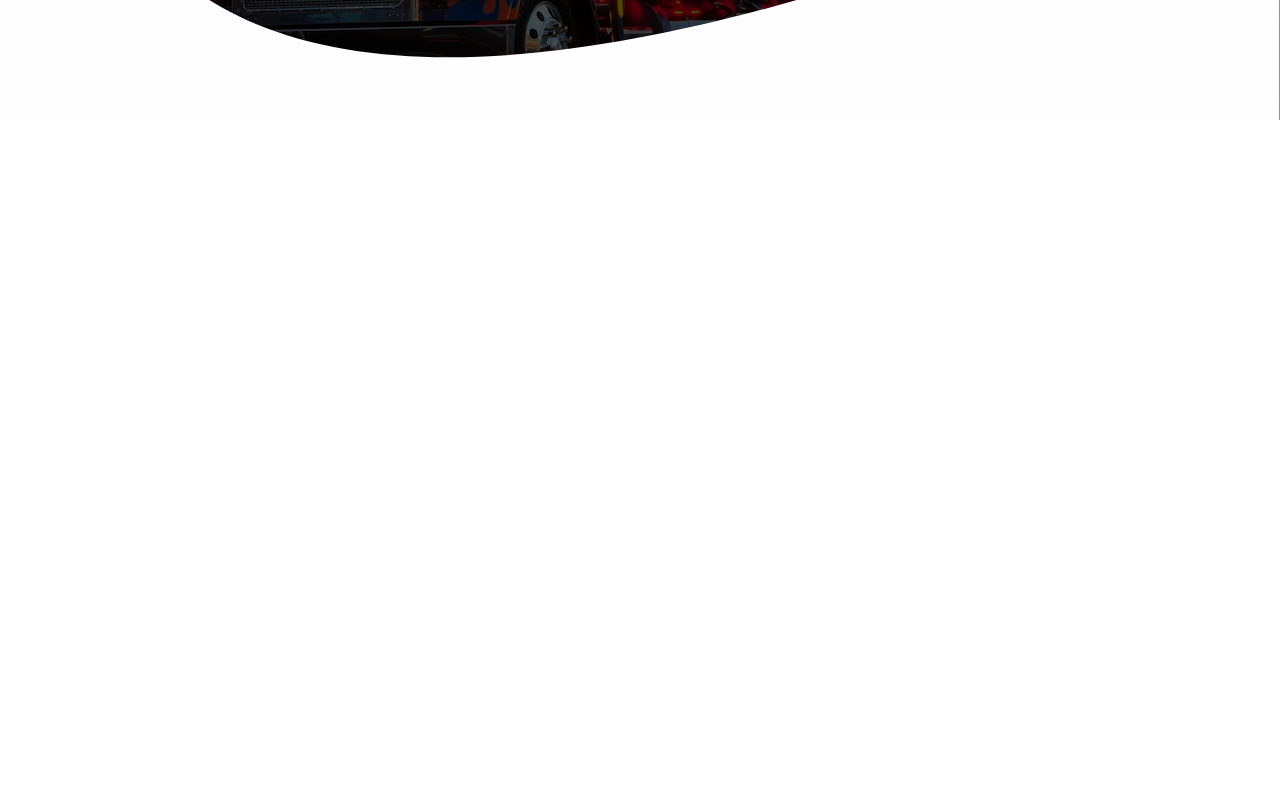
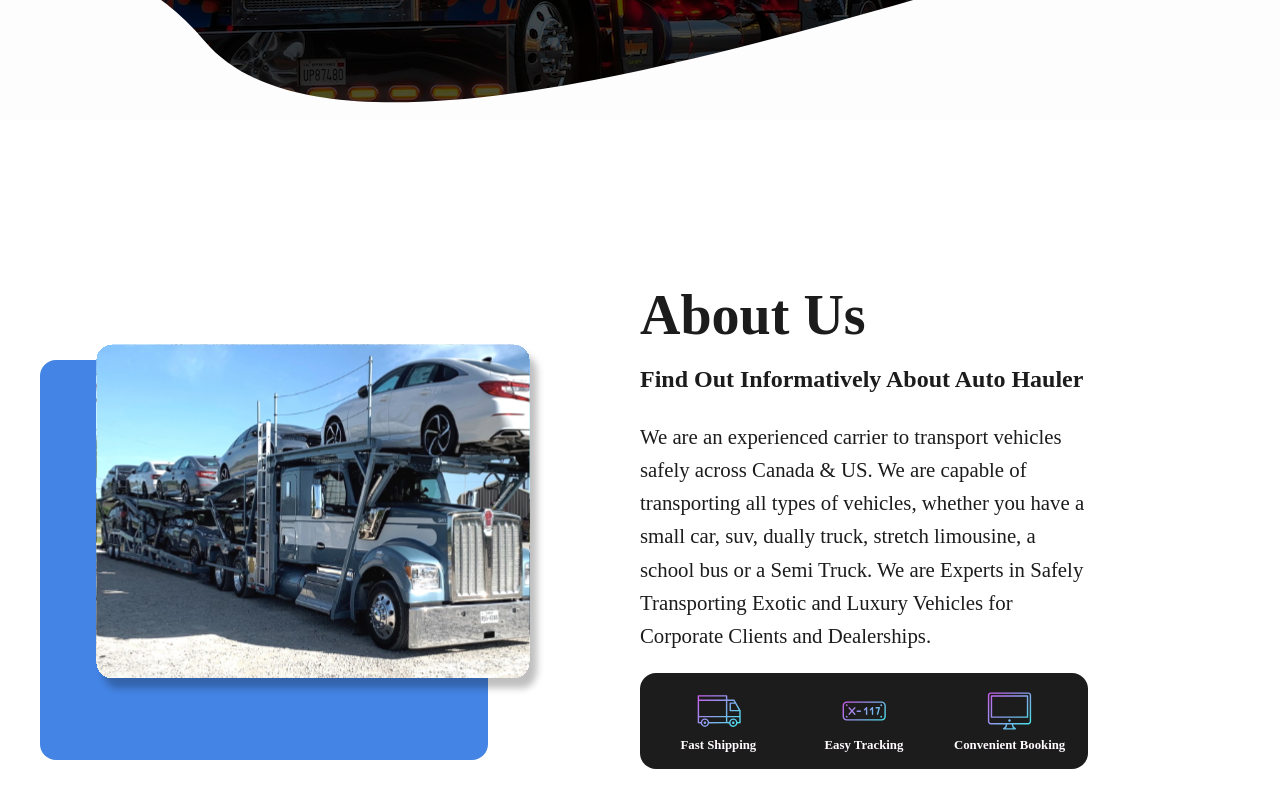
Before and after one commit to TieuVanHien/auto-haul, a React (Create React App) app: page / in a window 1280 px wide. Shown: the part 680-1488 px from the top of the page. Before the commit the page ends 800 px from the top, so only its background shows below. Built offline with nearby package versions, Linux system fonts and the light colour scheme; a web font is replaced by a local one.

Commit message:
completed about us section

```diff
--- a/src/App.js
+++ b/src/App.js
@@ -1,19 +1,16 @@
 import { Nav } from "./components";
-import ReactDOM from "react-dom/client";
-import { Home } from "./section";
+import { BrowserRouter as Router } from "react-router-dom";
+import { Home, About } from "./section";
 import { BrowserRouter, Routes, Route } from "react-router-dom";
 
 function App() {
   return (
     <div className="App">
-      <Nav />
-      <BrowserRouter>
-        <Routes>
-          <Route path="/" element={<Home />}>
-            <Route index element={<Home />} />
-          </Route>
-        </Routes>
-      </BrowserRouter>
+      <Router>
+        <Nav />
+        <Home />
+        <About />
+      </Router>
     </div>
   );
 }
--- a/src/scss/components/nav.scss
+++ b/src/scss/components/nav.scss
@@ -11,7 +11,7 @@
     justify-content: space-between;
     align-items: flex-start;
     z-index: 10;
-    background: linear-gradient(0deg, rgba(0, 0, 0, 0.7), rgba(0, 0, 0, 0.7));
+    background: linear-gradient(0deg, rgba(0, 0, 0, 0.9), rgba(0, 0, 0, 0.9));
     .logo {
       width: 15%;
       height: 100%;
--- /dev/null
+++ b/src/scss/sections/about.scss
@@ -0,0 +1,69 @@
+@use "../typography" as *;
+
+.about {
+  .container {
+    @for $index from 1 through 6 {
+      h#{$index} {
+        color: $black;
+      }
+    }
+    .right-side {
+      position: relative;
+      width: 50%;
+      height: 100%;
+      display: flex;
+      justify-content: center;
+      align-items: center;
+      img {
+        width: 70%;
+        height: 70%;
+        z-index: 1;
+      }
+      .decor-board {
+        width: 70%;
+        height: 50%;
+        background-color: $main;
+        margin-top: 5em;
+        margin-right: 7em;
+        border-radius: 1em;
+        position: absolute;
+        z-index: 0;
+      }
+    }
+    .left-side {
+      width: 50%;
+      height: 100%;
+      display: flex;
+      flex-direction: column;
+      justify-content: center;
+      align-items: flex-start;
+      p {
+        color: $black;
+      }
+      .features {
+        display: flex;
+        justify-content: space-evenly;
+        align-items: center;
+        width: 70%;
+        height: 6em;
+        border-radius: 1em;
+        background-color: $black;
+        .icon {
+          width: 30%;
+          height: 100%;
+          display: flex;
+          flex-direction: column;
+          justify-content: center;
+          align-items: center;
+          img {
+            width: 50%;
+            height: 50%;
+          }
+        }
+        h5 {
+          color: $white;
+        }
+      }
+    }
+  }
+}
--- a/src/scss/sections/home.scss
+++ b/src/scss/sections/home.scss
@@ -1,13 +1,14 @@
 .home {
   background-image: url("../../images/homeBackground.svg");
   .container {
+    position: relative;
     width: 100%;
     background: linear-gradient(0deg, rgba(0, 0, 0, 0.7), rgba(0, 0, 0, 0.7));
     .vector {
       width: 100%;
       height: auto;
       z-index: 0;
-      position: fixed;
+      position: absolute;
       left: 0;
       bottom: 0;
     }
--- a/src/scss/sections/index.scss
+++ b/src/scss/sections/index.scss
@@ -1 +1,2 @@
 @forward "./home.scss";
+@forward "./about.scss";
--- a/src/scss/typography/typography.scss
+++ b/src/scss/typography/typography.scss
@@ -33,6 +33,9 @@ h3 {
 h4 {
   font-size: 1.5em;
 }
+h5 {
+  font-size: 0.8em;
+}
 
 body,
 html {
--- a/src/section/about.js
+++ b/src/section/about.js
@@ -0,0 +1,43 @@
+import React from "react";
+import aboutUs from "./../images/about-us.svg";
+import truckIcon from "./../images/truck-icon.svg";
+import trackIcon from "./../images/tracking-icon.svg";
+import booking from "../images/booking-icon.svg";
+
+export const About = () => {
+  return (
+    <section className="about">
+      <div className="container">
+        <div className="right-side">
+          <img src={aboutUs} alt="auto hauler trucks" />
+          <div className="decor-board"></div>
+        </div>
+        <div className="left-side">
+          <h1>About Us</h1>
+          <h4>Find Out Informatively About Auto Hauler</h4>
+          <p>
+            We are an experienced carrier to transport vehicles safely across
+            Canada & US. We are capable of transporting all types of vehicles,
+            whether you have a small car, suv, dually truck, stretch limousine,
+            a school bus or a Semi Truck. We are Experts in Safely Transporting
+            Exotic and Luxury Vehicles for Corporate Clients and Dealerships.
+          </p>
+          <div className="features">
+            <div className="icon">
+              <img src={truckIcon} alt="fast shipping service" />
+              <h5>Fast Shipping</h5>
+            </div>
+            <div className="icon">
+              <img src={trackIcon} alt="easy tracking " />
+              <h5>Easy Tracking</h5>
+            </div>
+            <div className="icon">
+              <img src={booking} alt="easy get a quote" />
+              <h5>Convenient Booking</h5>
+            </div>
+          </div>
+        </div>
+      </div>
+    </section>
+  );
+};
--- a/src/section/index.js
+++ b/src/section/index.js
@@ -1 +1,2 @@
 export { Home } from "./home";
+export { About } from "./about";
```
Also changed, not shown: src/images/rectangleHome.svg.
